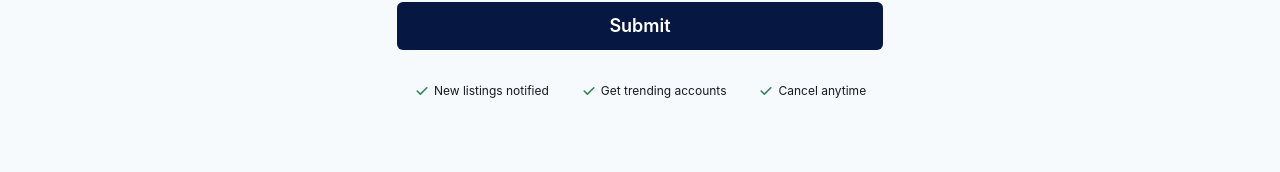
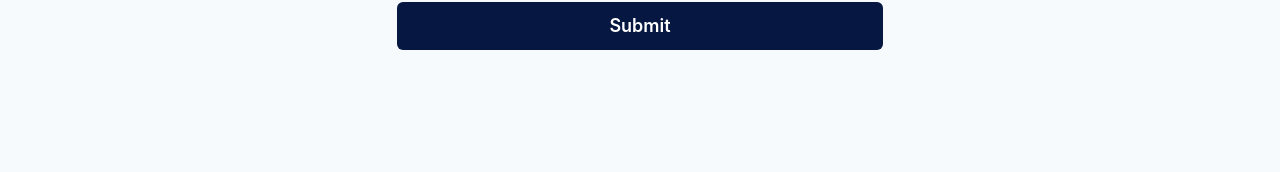
Before and after one commit to mansoorop/Prana_landing, a Next.js app: page / in a window 1280 px wide. Shown: the part 2853-3025 px from the top of the page. Built offline with nearby package versions, Linux system fonts and the light colour scheme.

Commit message:
Contact_Update2

```diff
--- a/components/sections/newsletter.js
+++ b/components/sections/newsletter.js
@@ -171,9 +171,9 @@ const Newsletter = () => {
           color={useColorModeValue("gray.900", "gray.100")}
 
         >
-          <Feature>New listings notified</Feature>
+          {/* <Feature>New updates notified</Feature>
           <Feature>Get trending accounts</Feature>
-          <Feature>Cancel anytime</Feature>
+          <Feature>Cancel anytime</Feature> */}
         </Stack>
       </Box>
     </Box>
```
